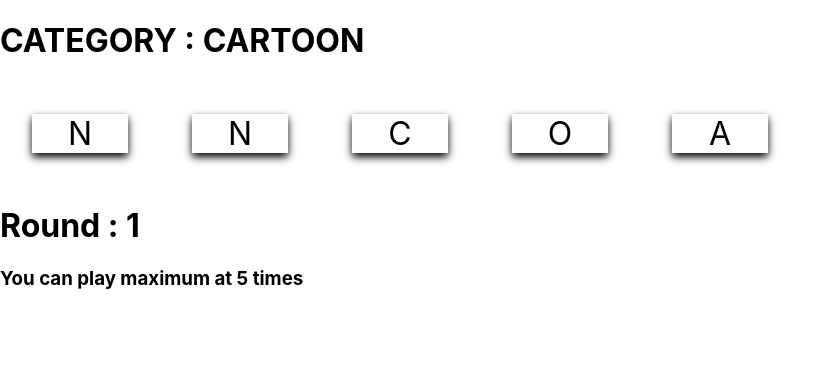
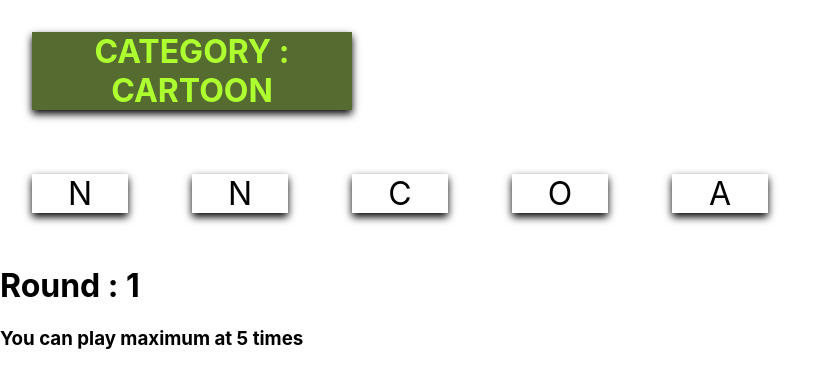
Before and after one commit to nppdon/labReact, a React (Create React App) app in the folder card-game/: page / in a window 1280 px wide. Shown: the top 388 px of the page, without its empty margins (0-837 px from the left). Built offline with nearby package versions, Linux system fonts and the light colour scheme.

Commit message:
GAME LOGIC : add css to category line

```diff
--- a/card-game/src/App.css
+++ b/card-game/src/App.css
@@ -5,7 +5,17 @@
   color: red;
   background: pink;
 }
-
+.category{
+  display: inline-block;
+  text-align: center;
+  width: 10em;
+  font-size: 2em;
+  box-shadow: 0 4px 8px 0 rgba(0, 0, 0, 2);
+  margin: 1em;
+  user-select: none;
+  color: greenyellow;
+  background: darkolivegreen;
+}
 .card {
   display: inline-block;
   text-align: center;
--- a/card-game/src/WordCard.js
+++ b/card-game/src/WordCard.js
@@ -53,7 +53,8 @@ export default class WordCard extends Component{
     render(){
         return (
             <div>
-                <h1>CATEGORY : {this.props.category}</h1>
+                <h1 className="category">CATEGORY : {this.props.category}</h1>
+                <br></br>
                 { Array.from(this.state.chars).map((c,i) => <CharacterCard value={c} key={i} attempt={this.state.attempt} activationHandler={this.activationHandler}/>)}
                 <h1> Round : {this.state.attempt}</h1>
                 <h3> You can play maximum at {this.state.playMax} times</h3>
```
